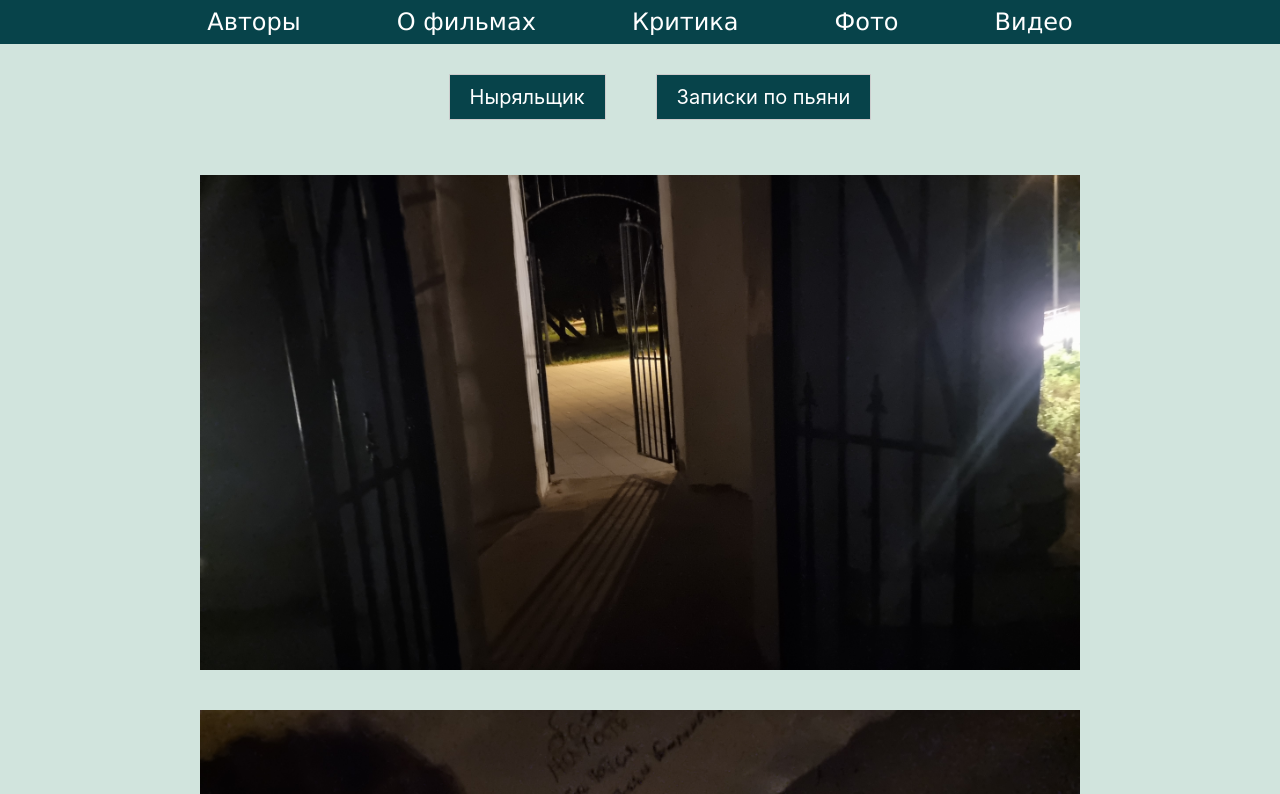
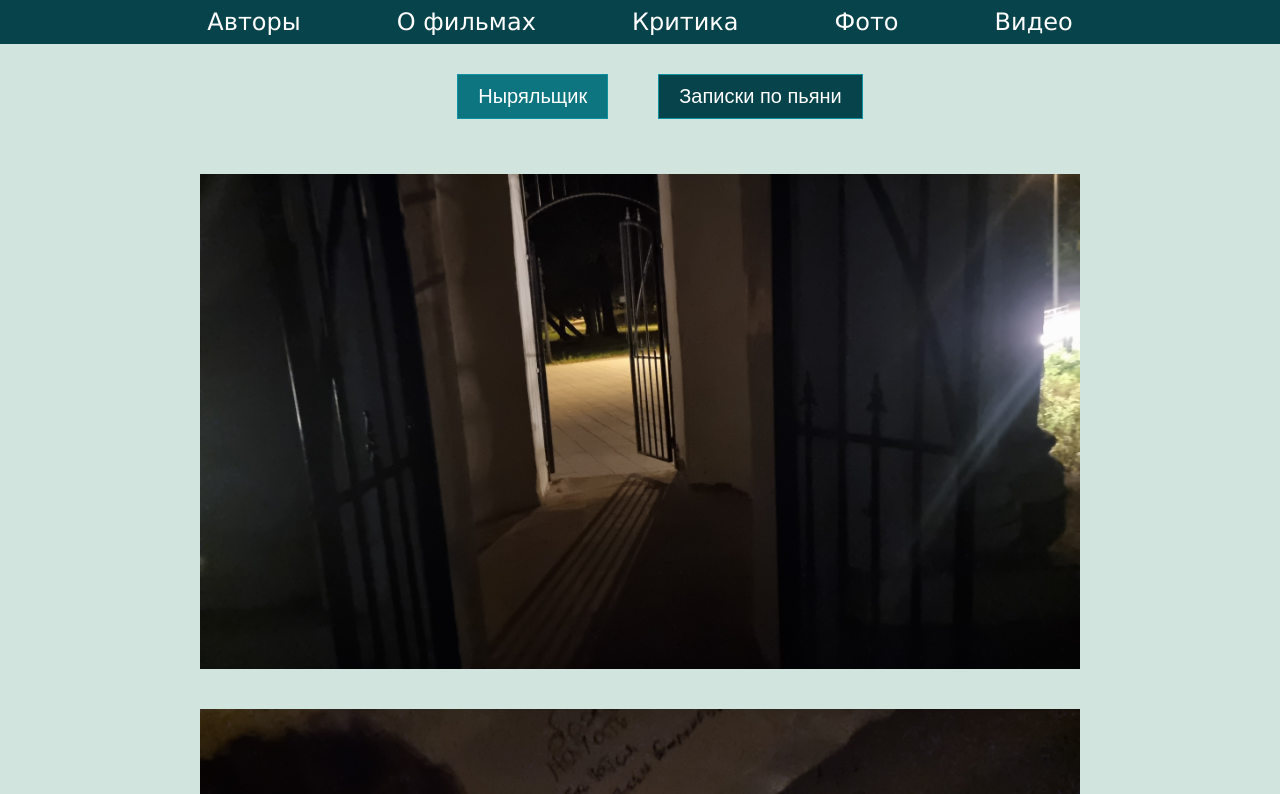
Before and after one commit to DmDmKr/divermovie, a React (Create React App) app: page /image-gallery in a window 1280 px wide. Shown: the top 794 px of the page. Built offline with nearby package versions, Linux system fonts and the light colour scheme.

Commit message:
implement button selection visibility

```diff
--- a/src/components/MovieSelectionTabs/MovieSelectionTabs.css
+++ b/src/components/MovieSelectionTabs/MovieSelectionTabs.css
@@ -9,19 +9,29 @@
   margin-block-end: 15px;
 }
 
-.MovieSelectionTabs li a {
+.MovieSelectionTabs button {
+  padding: 0;
+  margin: 0;
+  border: 0;
+  background-color: #07434a;
+}
+
+.MovieSelectionTabs button.selected {
+  background-color: #0d7580;
+}
+
+.MovieSelectionTabs button a {
   display: block;
   padding: 10px 20px;
   text-decoration: none;
   text-align: center;
   color: white;
   font-size: 20px;
-  border: 1px solid #ccc;
-  background-color: #07434a;
+  border: 1px solid #0f92a0;
   transition: background-color 0.3s, border-color 0.3s;
 }
 
-.MovieSelectionTabs li a:hover {
+.MovieSelectionTabs button a:hover {
   color: #ff4500;
 }
 
--- a/src/components/MovieSelectionTabs/MovieSelectionTabs.js
+++ b/src/components/MovieSelectionTabs/MovieSelectionTabs.js
@@ -1,20 +1,30 @@
 import React from 'react'
 import { Link, useLocation } from 'react-router-dom'
+import { useState } from 'react'
 import './MovieSelectionTabs.css'
 
 const MovieSelectionTabs = () => {
   const location = useLocation()
+  const [selectedButtonId, setSelectedButtonId] = useState('diverButton')
   const currentPath = location.pathname
 
   return (
     <div>
       <ul className="MovieSelectionTabs">
-        <li>
+        <button
+          id="diverButton"
+          onClick={() => setSelectedButtonId('diverButton')}
+          className={selectedButtonId === 'diverButton' ? 'selected' : ''}
+        >
           <Link to={`${currentPath}?movie=diver`}>Ныряльщик</Link>
-        </li>
-        <li>
+        </button>
+        <button
+          id="drunkNotesButton"
+          onClick={() => setSelectedButtonId('drunkNotesButton')}
+          className={selectedButtonId === 'drunkNotesButton' ? 'selected' : ''}
+        >
           <Link to={`${currentPath}?movie=drunk_notes`}>Записки по пьяни</Link>
-        </li>
+        </button>
       </ul>
     </div>
   )
```
